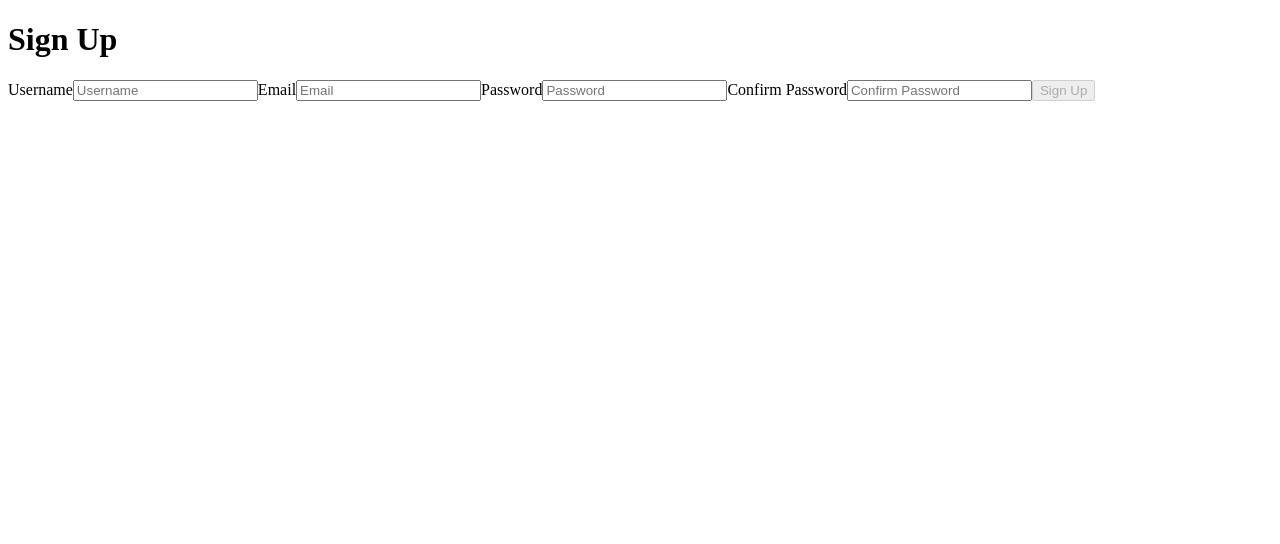
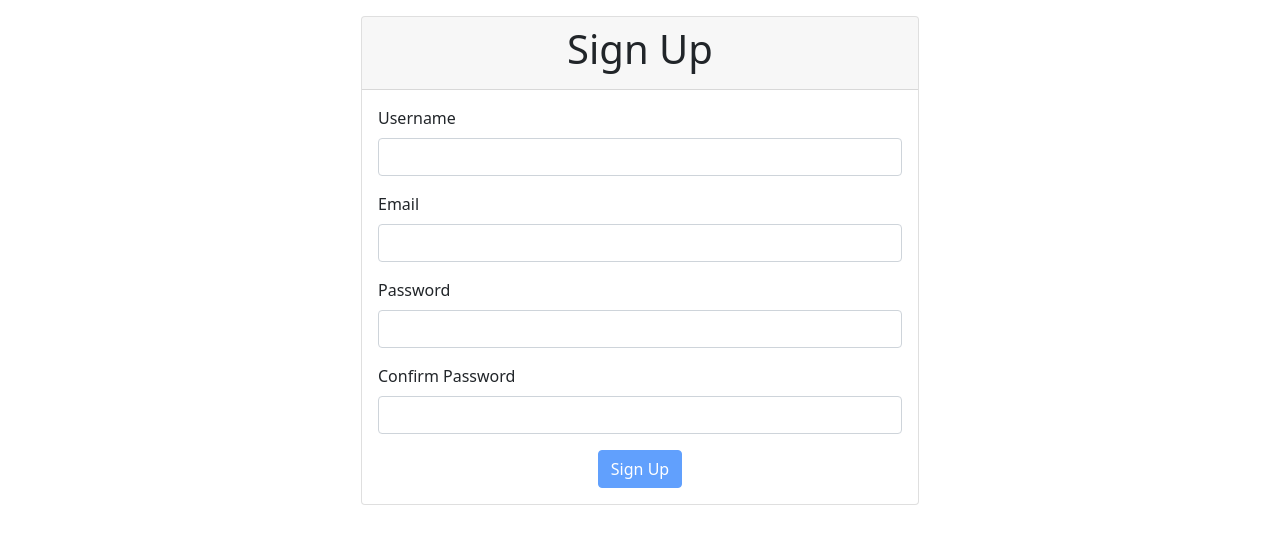
Before and after one commit to liteninkiran/basar-buyukkahraman-angular-with-tdd, an Angular app: page / in a window 1280 px wide. Shown: the top 544 px of the page. Built offline with nearby package versions, Linux system fonts and the light colour scheme.

Commit message:
020 - Styling

```diff
--- a/src/app/app.component.html
+++ b/src/app/app.component.html
@@ -1 +1,3 @@
-<app-sign-up></app-sign-up>
+<div class="container pt-3">
+    <app-sign-up></app-sign-up>
+</div>
--- a/src/app/sign-up/sign-up.component.html
+++ b/src/app/sign-up/sign-up.component.html
@@ -1,21 +1,30 @@
-<h1>Sign Up</h1>
-
-<form (submit)="onClickSignUp(); $event.preventDefault()">
-
-    <label for="username">Username</label>
-    <input type="text" id="username" placeholder="Username" (input)="onChangeUsername($any($event))">
-
-    <label for="email">Email</label>
-    <input type="email" id="email" placeholder="Email" (input)="onChangeEmail($any($event))">
-
-    <label for="password">Password</label>
-    <input type="password" id="password" placeholder="Password" (input)="onChangePassword($any($event))">
-
-    <label for="passwordConfirm">Confirm Password</label>
-    <input type="password" id="passwordConfirm" placeholder="Confirm Password" (input)="onChangeConfirmPassword($any($event))">
-
-    <button [disabled]="disabled" type="submit">
-        Sign Up
-    </button>
-
-</form>
+<div class="col-lg-6 offset-lg-3 col-md-8 offset-md-2">
+    <div class="card">
+        <div class="card-header text-center">
+            <h1>Sign Up</h1>
+        </div>
+        <form class="card-body" (submit)="onClickSignUp(); $event.preventDefault()">
+            <div class="mb-3">
+                <label for="username" class="form-label">Username</label>
+                <input id="username" class="form-control" (input)="onChangeUsername($any($event))" />
+            </div>
+            <div class="mb-3">
+                <label for="email" class="form-label">Email</label>
+                <input id="email" class="form-control" (input)="onChangeEmail($any($event))" />
+            </div>
+            <div class="mb-3">
+                <label for="password" class="form-label">Password</label>
+                <input id="password" class="form-control" type="password" (input)="onChangePassword($any($event))" />
+            </div>
+            <div class="mb-3">
+                <label for="passwordConfirm" class="form-label">Confirm Password</label>
+                <input id="passwordConfirm" class="form-control" type="password" (input)="onChangeConfirmPassword($any($event))">
+            </div>
+            <div class="text-center">
+                <button class="btn btn-primary" [disabled]="disabled" type="submit">
+                    Sign Up
+                </button>
+            </div>
+        </form>
+    </div>
+</div>
--- a/src/styles.css
+++ b/src/styles.css
@@ -1 +1,2 @@
 /* You can add global styles to this file, and also import other style files */
+@import url('https://cdn.jsdelivr.net/npm/bootstrap@5.1.3/dist/css/bootstrap.min.css');
```
